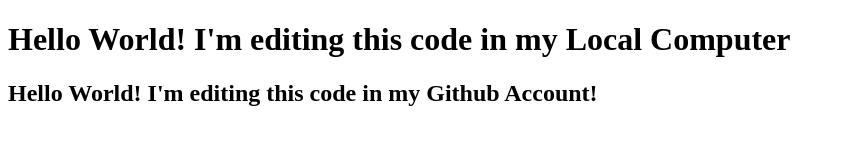
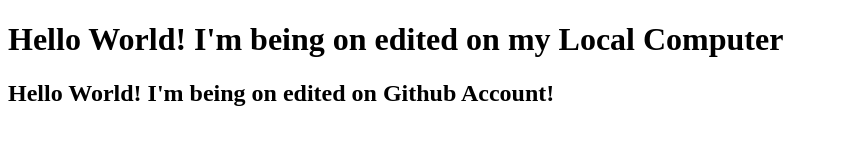
Before and after one commit to Rod005/github-tutorial-1, a plain HTML site: page index.html in a window 1280 px wide. Shown: the whole page, without its empty margins (0-845 px from the left). Drawn offline with Linux system fonts and the light colour scheme.

Commit message:
Update index.html

```diff
--- a/index.html
+++ b/index.html
@@ -7,7 +7,7 @@
     <title>Document</title>
   </head>
   <body>
-    <h1>Hello World! I'm editing this code in my Local Computer</h1>
-    <h2>Hello World! I'm editing this code in my Github Account!</h2>
+    <h1>Hello World! I'm being on edited on my Local Computer</h1>
+    <h2>Hello World! I'm being on edited on Github Account!</h2>
   </body>
 </html>
```
